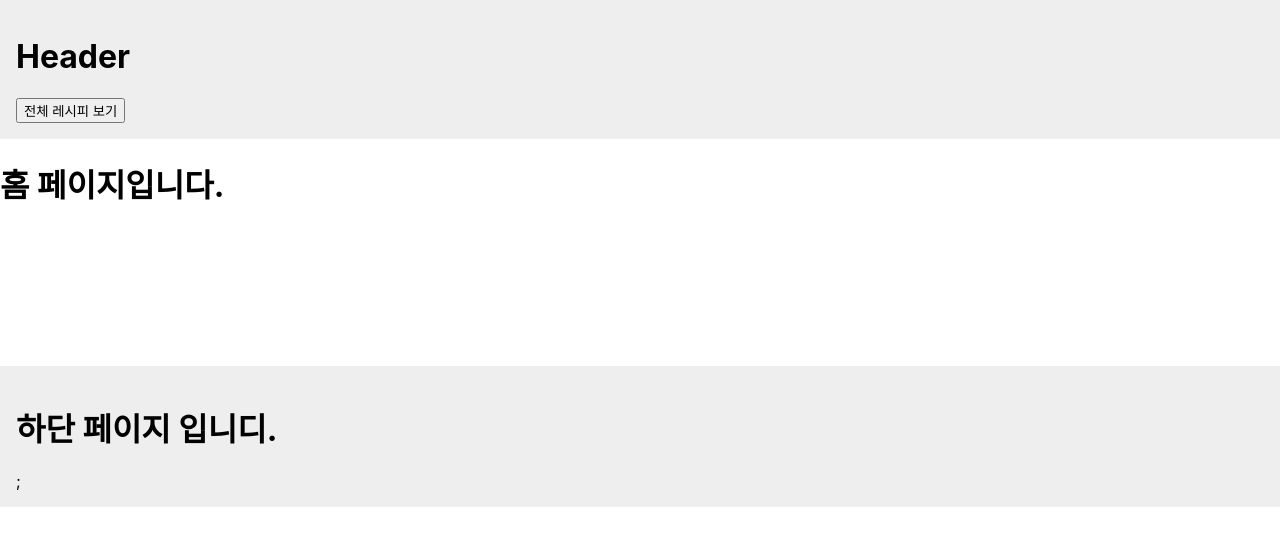
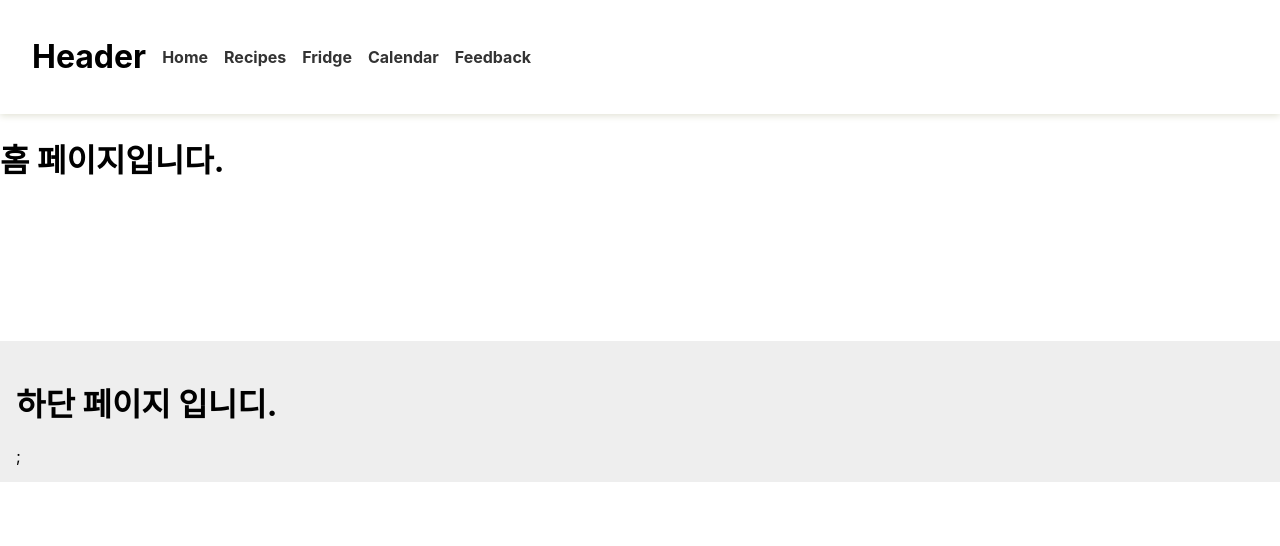
Before and after one commit to thinking-always/recipe-webservice, a React (Create React App) app: page / in a window 1280 px wide. Shown: the top 546 px of the page. Built offline with nearby package versions, Linux system fonts and the light colour scheme.

Commit message:
add recipelist.css

```diff
--- /dev/null
+++ b/src/components/Recipes/RecipesList.css
@@ -0,0 +1,39 @@
+
+
+.cards {
+    display: grid;
+    grid-template-columns: repeat(auto-fill, minmax(350px, 1fr));
+    gap: 1rem;
+}
+
+.recipe-card {
+    border: 1px solid #ddd;
+    border-radius: 8px;
+    padding: 1rem;
+    margin-bottom: 1rem;
+    box-shadow: 0 3px 5px rgb(232, 236, 214);
+    background: #fff;
+    max-width: 350px;
+    max-height: 200px;
+    position: relative;
+}
+
+.recipe-card h2{
+    margin: 0 0 0.5rem;
+}
+
+.recipe-card p{
+    margin: 0 0 1rem;
+    align-items: center;
+    justify-content: center;
+}
+
+.recipe-card-buttons {
+    position: absolute;
+    top: 1rem;
+    right: 1rem;
+    display: flex;
+    justify-content: flex-end;
+    gap: 0.5rem;
+
+}
--- a/src/components/Recipes/RecipesList.jsx
+++ b/src/components/Recipes/RecipesList.jsx
@@ -1,6 +1,7 @@
 import { useEffect, useState } from "react";
 import { useNavigate } from "react-router-dom";
 import RecipeCard from '../common/RecipeCard';
+import './RecipesList.css';
 
 export default function RecipesList() {
   const navigate = useNavigate();
@@ -66,18 +67,21 @@ const handleUpdate = () => {
   };
 
   return (
-    <div>
+    <div className="recipe-page">
       <h1>Recipes List</h1>
-
       <button onClick={() => navigate("/recipes/add")}>+add recipe</button>
-      {recipes.map(r =>(
-        <div key={r.id}>
+      <div className="cards">
+        {recipes.map(r => (
+          <div className="recipe-card" key={r.id}>
             <h2>{r.title}</h2>
             <p>{r.description}</p>
+            <div className="recipe-card-buttons">
               <button onClick={() => startEditing(r)}>Edit</button>
               <button onClick={() => handleDelete(r.id)}>Delete</button>
             </div>
+          </div>
         ))}
+      </div>
 
       {editingId && (
         <div>
--- /dev/null
+++ b/src/components/common/Header.css
@@ -0,0 +1,19 @@
+.header {
+    display: flex;
+    align-items: center;
+    justify-content: start;
+    gap: 1rem;
+    padding: 1rem 2rem;
+    background: #fff;
+    box-shadow: 0 2px 7px #e2e3d6;
+}
+
+.header a {
+    color: #333;
+    text-decoration: none;
+    font-weight: bold;
+}
+
+.header a:hover {
+    text-decoration: underline;
+}
--- a/src/components/common/Header.jsx
+++ b/src/components/common/Header.jsx
@@ -1,12 +1,18 @@
-import { useNavigate } from "react-router-dom";
+import { Link, useNavigate } from "react-router-dom";
+import "./Header.css";
+
 
 export default function Home() {
     const navigate = useNavigate();
   return (
-    <header style={{ padding: "1rem", background: "#eee"}}>
+    <header className="header">
         <h1>Header</h1>
-        <button
-        onClick={() => navigate("/recipes")}>전체 레시피 보기</button>
+        <Link to="/">Home</Link>
+        <Link to="/recipes">Recipes</Link>
+        <Link to="/fridge">Fridge</Link>
+        <Link to="/calendar">Calendar</Link>
+        <Link to="/feedback">Feedback</Link>
+
     </header>
   );
 }
```
Lines whose indentation alone changed are shown as unchanged.
